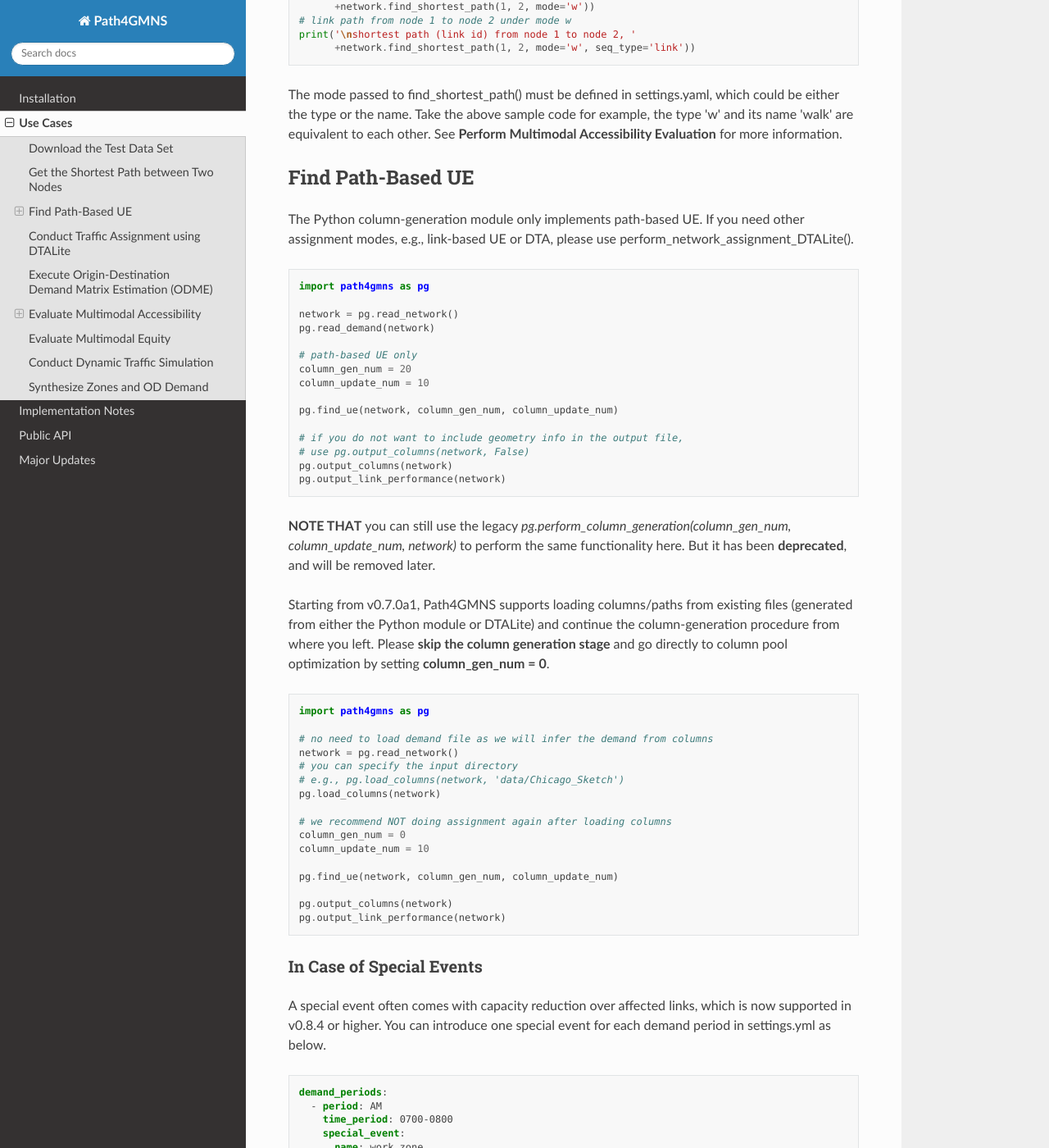
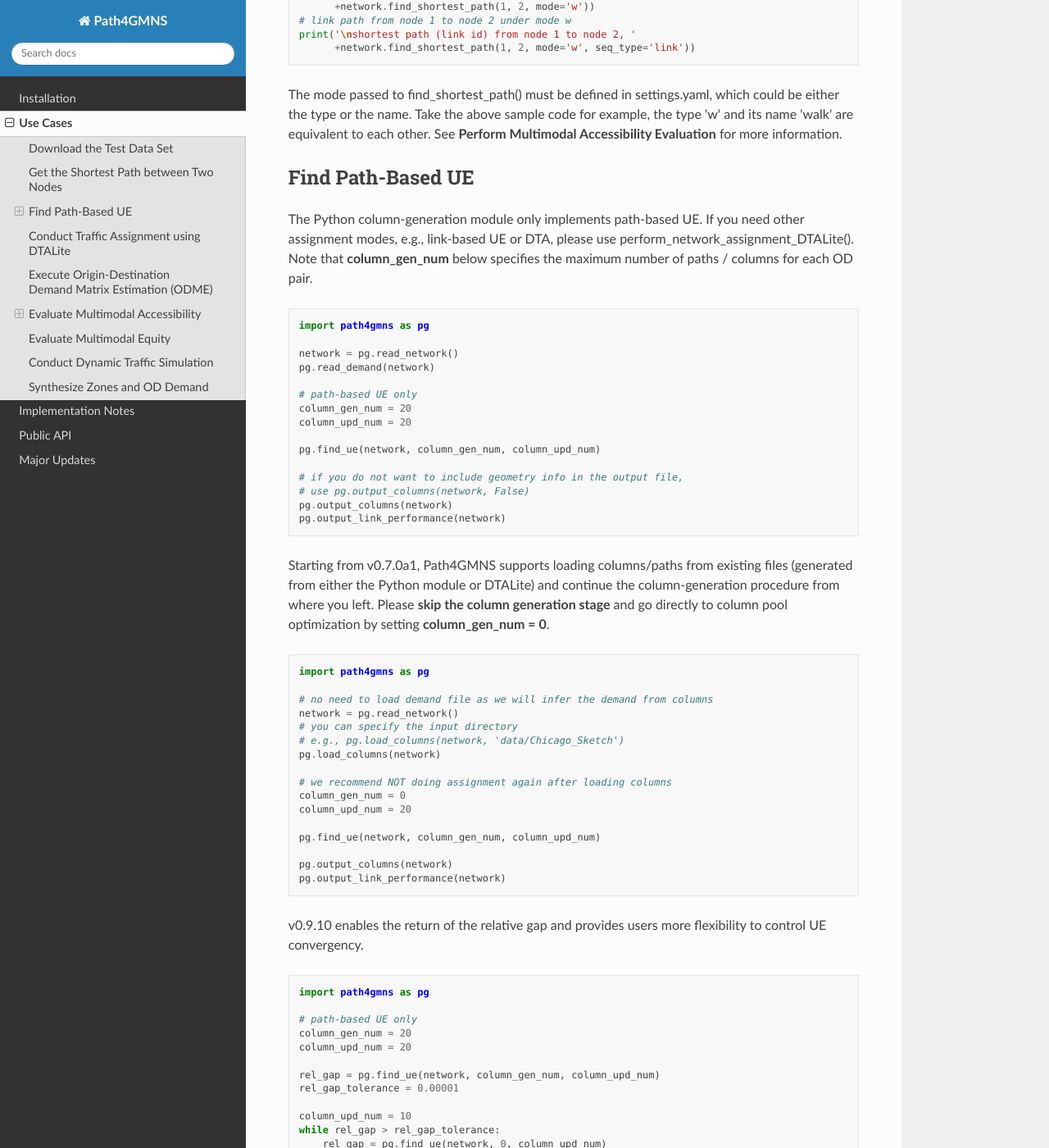
Before and after one commit to jdlph/Path4GMNS, a Sphinx documentation site: the page built from docs/source/usecases.md, in a window 1280 px wide and 1400 px high, scrolled down 1282 px. Shown: the whole window at 82% size. Built offline with Sphinx 7.4.7 and the Read the Docs theme 3.1.0, drawn with Linux system fonts in a browser that asks for light colours; some of the changed text lies outside the part shown.

Commit message:
incorporate enhancement ideas from PR#57
- return the relative gap from find_ue() and rename column_update_num
  to column_upd_num;
- delete column without traffic in the post process of UE (_update_column_attributes());
- add code snippets to illustrate adaptive control on UE convergency;
- add test_finding_ue_with_rel_gap_tolerance() to test the adaptive
  control of UE convergency in test_ue.py;
- remove statement on deprecated perform_column_generation() from
  usecases.md;
- update column_gen_num and column_upd_num to 20 in usecases.md where
  is appropriate.

````diff
--- a/docs/source/usecases.md
+++ b/docs/source/usecases.md
@@ -58,7 +58,7 @@ print('\nshortest path (link id) from node 1 to node 2, '
 The mode passed to find_shortest_path() must be defined in settings.yaml, which could be either the type or the name. Take the above sample code for example, the type 'w' and its name 'walk' are equivalent to each other. See **Perform Multimodal Accessibility Evaluation** for more information.
 
 ## Find Path-Based UE
-The Python column-generation module only implements path-based UE. If you need other assignment modes, e.g., link-based UE or DTA, please use perform_network_assignment_DTALite().
+The Python column-generation module only implements path-based UE. If you need other assignment modes, e.g., link-based UE or DTA, please use perform_network_assignment_DTALite(). Note that **column_gen_num** below specifies the maximum number of paths / columns for each OD pair.
 
 ```python
 import path4gmns as pg
@@ -68,17 +68,15 @@ pg.read_demand(network)
 
 # path-based UE only
 column_gen_num = 20
-column_update_num = 10
+column_upd_num = 20
 
-pg.find_ue(network, column_gen_num, column_update_num)
+pg.find_ue(network, column_gen_num, column_upd_num)
 
 # if you do not want to include geometry info in the output file,
 # use pg.output_columns(network, False)
 pg.output_columns(network)
 pg.output_link_performance(network)
 ```
-
-**NOTE THAT** you can still use the legacy _pg.perform_column_generation(column_gen_num, column_update_num, network)_ to perform the same functionality here. But it has been **deprecated**, and will be removed later.
 
 Starting from v0.7.0a1, Path4GMNS supports loading columns/paths from existing files (generated from either the Python module or DTALite) and continue the column-generation procedure from where you left. Please **skip the column generation stage** and go directly to column pool optimization by setting **column_gen_num = 0**.
 
@@ -93,10 +91,31 @@ pg.load_columns(network)
 
 # we recommend NOT doing assignment again after loading columns
 column_gen_num = 0
-column_update_num = 10
+column_upd_num = 20
 
-pg.find_ue(network, column_gen_num, column_update_num)
+pg.find_ue(network, column_gen_num, column_upd_num)
 
+pg.output_columns(network)
+pg.output_link_performance(network)
+```
+
+v0.9.10 enables the return of the relative gap and provides users more flexibility to control UE convergency.
+```python
+import path4gmns as pg
+
+# path-based UE only
+column_gen_num = 20
+column_upd_num = 20
+
+rel_gap = pg.find_ue(network, column_gen_num, column_upd_num)
+rel_gap_tolerance = 0.00001
+
+column_upd_num = 10
+while rel_gap > rel_gap_tolerance:
+    rel_gap = pg.find_ue(network, 0, column_upd_num)
+
+# if you do not want to include geometry info in the output file,
+# use pg.output_columns(network, False)
 pg.output_columns(network)
 pg.output_link_performance(network)
 ```
@@ -145,10 +164,10 @@ import path4gmns as pg
 
 # path-based UE
 mode = 1
-column_gen_num = 10
-column_update_num = 10
+column_gen_num = 20
+column_upd_num = 20
 
-pg.perform_network_assignment_DTALite(mode, column_gen_num, column_update_num)
+pg.perform_network_assignment_DTALite(mode, column_gen_num, column_upd_num)
 
 # no need to call output_columns() and output_link_performance()
 # since outputs will be processed within DTALite
@@ -189,8 +208,8 @@ pg.read_demand(network)
 
 # path-based UE
 column_gen_num = 20
-column_update_num = 20
-pg.find_ue(network, column_gen_num, column_update_num)
+column_upd_num = 20
+pg.find_ue(network, column_gen_num, column_upd_num)
 
 # ODME
 pg.read_measurements(network)
@@ -211,8 +230,9 @@ network = pg.read_network()
 pg.load_columns(network)
 
 # ODME
+odme_upd_num = 20
 pg.read_measurements(network)
-pg.conduct_odme(network, 20)
+pg.conduct_odme(network, odme_upd_num)
 
 # output column information to route_assignment.csv
 pg.output_columns(network)
@@ -435,9 +455,9 @@ network = pg.read_network()
 pg.read_demand(network)
 
 # UE + DTA
-column_gen_num = 10
-column_update_num = 10
-pg.find_ue(network, column_gen_num, column_update_num)
+column_gen_num = 20
+column_upd_num = 20
+pg.find_ue(network, column_gen_num, column_upd_num)
 pg.perform_simple_simulation(network)
 print('complete dynamic simulation.\n')
 
@@ -464,7 +484,7 @@ print('writing agent trajectories')
 pg.output_agent_trajectory(network)
 ```
 
-The original implementation introduced in v0.9.0 (that each agent follows the shortest path from origin to destination) has been disabled. If you are still interested in traffic simulation using shortest paths, it can be achieved by setting column_gen_num as 1 and column_update_num as 0 illustrated below.
+The original implementation introduced in v0.9.0 (that each agent follows the shortest path from origin to destination) has been disabled. If you are still interested in traffic simulation using shortest paths, it can be achieved by setting column_gen_num as 1 and column_upd_num as 0 illustrated below.
 
 ```Python
 import path4gmns as pg
@@ -474,8 +494,8 @@ pg.read_demand(network)
 
 # the following setting will set up the shortest path for each agent
 column_gen_num = 1
-column_update_num = 0
-pg.find_ue(network, column_gen_num, column_update_num)
+column_upd_num = 0
+pg.find_ue(network, column_gen_num, column_upd_num)
 pg.perform_simple_simulation(network)
 print('complete dynamic simulation.\n')
 
@@ -531,8 +551,8 @@ pg.read_demand(network, use_synthetic_data=True)
 
 # perform some other functionalities from Path4GMNS, e.g., traffic assignment
 column_gen_num = 20
-column_update_num = 20
-pg.find_ue(network, column_gen_num, column_update_num)
+column_upd_num = 20
+pg.find_ue(network, column_gen_num, column_upd_num)
 
 pg.output_columns(network)
 pg.output_link_performance(network)
````
Also changed, not shown: docs/source/updates.md (+1 -1 lines), 8 other files.
